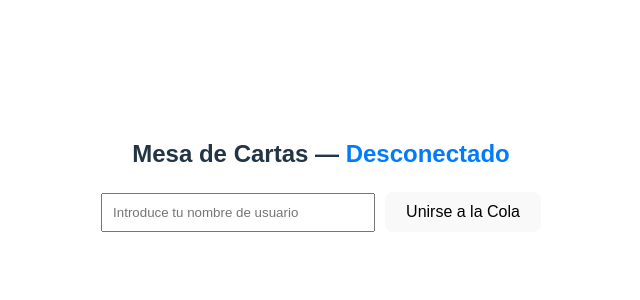
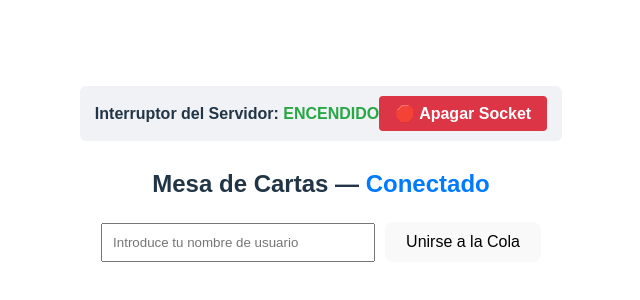
Before and after one commit to Carloscazallas123/RepoTestCard, a React (Vite) app in the folder FrontEnd/: page / in a window 1280 px wide. Shown: the part 226-526 px from the top of the page, without its empty margins (319-959 px from the left). Built offline with nearby package versions, Linux system fonts and the light colour scheme.

Commit message:
Agregar control del estado del WebSocket y mejorar la gestión de la conexión en el componente TableroJuego

```diff
--- a/FrontEnd/src/components/juego.tsx
+++ b/FrontEnd/src/components/juego.tsx
@@ -7,15 +7,18 @@ export const TableroJuego = () => {
   const [partida, setPartida] = useState<MatchDTO | null>(null);
   const [estadoJuego, setEstadoJuego] = useState<string>('Desconectado');
 
+  // Guardamos si el WebSocket está activo o apagado en el Front
+  const [isSocketActivo, setIsSocketActivo] = useState<boolean>(false);
+
   // Guardamos la carta que ha seleccionado el jugador en el turno actual
   const [cartaSeleccionada, setCartaSeleccionada] = useState<number | null>(null);
 
-  // 2. CICLO DE VIDA: Conectar al entrar, Desconectar al salir
-  useEffect(() => {
-    // Usamos tus interfaces MatchDTO para mapear los canales A y B
+  // Función exclusiva para encender el Socket y configurar las escuchas
+  const activarConexion = () => {
+    setEstadoJuego("Conectando...");
+
     webSocketService.conectar<MatchDTO, MatchDTO>(
       (matchDto) => {
-        // Alerta de seguridad por si tu Java sigue devolviendo 'return null;' en CreateMatch
         if (!matchDto) {
           setEstadoJuego("Esperando a que se una el segundo jugador...");
           return;
@@ -28,7 +31,6 @@ export const TableroJuego = () => {
       (objectMatchDto) => {
         console.log("Turno resuelto por el servidor:", objectMatchDto);
 
-        // Actualizamos los puntos, el estado y las cartas restadas usando tus interfaces
         setPartida((prev) => {
           if (!prev) return null;
           return {
@@ -42,45 +44,90 @@ export const TableroJuego = () => {
         });
 
         setEstadoJuego(objectMatchDto.state);
-        setCartaSeleccionada(null); // Liberamos el botón para el siguiente turno
+        setCartaSeleccionada(null);
       },
       () => {
         setEstadoJuego("Error de comunicación con Railway");
+        setIsSocketActivo(false);
       }
     );
 
-    // Al desmontar la pantalla, apagamos todo el WebSocket de golpe
+    setIsSocketActivo(true);
+    setEstadoJuego("Conectado");
+  };
+
+  // Función exclusiva para apagar el Socket y limpiar el tablero si es necesario
+  const desactivarConexion = () => {
+    webSocketService.desactivar();
+    setIsSocketActivo(false);
+    setPartida(null); // Limpiamos la partida actual al apagar el cable
+    setEstadoJuego("Desconectado por el usuario");
+  };
+
+  // CICLO DE VIDA: Intentar conectar automáticamente al entrar a la pantalla
+  useEffect(() => {
+    activarConexion();
+
+    // Al desmontar la pantalla (salir), nos aseguramos de apagarlo siempre
     return () => {
       webSocketService.desactivar();
     };
   }, []);
 
-  // 3. FLUJO: Enviar nombre a la cola de Matchmaking
+  // FLUJO: Enviar nombre a la cola de Matchmaking
   const handleBuscarPartida = () => {
     if (!nombreUsuario.trim()) return;
+    if (!isSocketActivo) {
+      alert("Debes encender el WebSocket antes de buscar partida.");
+      return;
+    }
     setEstadoJuego("Entrando en la cola de espera...");
     webSocketService.enviarCrearPartida(nombreUsuario);
   };
 
-  // 4. FLUJO: El jugador lanza una carta (Se construye el GameDTO)
+  // FLUJO: El jugador lanza una carta (Se construye el GameDTO)
   const handleEnviarJugada = (idCarta: number) => {
     if (!partida) return;
 
     setCartaSeleccionada(idCarta);
 
-    // Construimos el GameDTO exacto que exige tu interfaz
     const jugada: GameDTO = {
       idMatch: partida.idMatch,
-      card1: idCarta, // La carta que seleccionas tú
-      card2: 0        // El rival enviará la suya desde su propia pantalla
+      card1: idCarta,
+      card2: 0
     };
 
-    // Mandamos el GameDTO estructurado por el WebSocket
     webSocketService.enviarJugadaRealizada<GameDTO>(jugada);
   };
 
   return (
     <div style={{ padding: '20px', fontFamily: 'Arial, sans-serif' }}>
+
+      {/* SECCIÓN NUEVA: BOTÓN DE CONTROL GLOBAL DEL SOCKET */}
+      <div style={{ display: 'flex', justifyContent: 'space-between', alignItems: 'center', marginBottom: '25px', background: '#f0f2f5', padding: '10px 15px', borderRadius: '6px' }}>
+        <div>
+          <span style={{ fontWeight: 'bold' }}>Interruptor del Servidor: </span>
+          <span style={{ color: isSocketActivo ? '#28a745' : '#dc3545', fontWeight: 'bold' }}>
+            {isSocketActivo ? 'ENCENDIDO' : 'APAGADO'}
+          </span>
+        </div>
+
+        <button
+          onClick={isSocketActivo ? desactivarConexion : activarConexion}
+          style={{
+            padding: '8px 16px',
+            backgroundColor: isSocketActivo ? '#dc3545' : '#28a745',
+            color: '#fff',
+            border: 'none',
+            borderRadius: '4px',
+            cursor: 'pointer',
+            fontWeight: 'bold'
+          }}
+        >
+          {isSocketActivo ? '🛑 Apagar Socket' : '⚡ Encender Socket'}
+        </button>
+      </div>
+
       <h2>Mesa de Cartas — <span style={{ color: '#007bff' }}>{estadoJuego}</span></h2>
 
       {/* VISTA 1: MENÚ DE INGRESO (Si no hay partida activa todavía) */}
@@ -88,12 +135,17 @@ export const TableroJuego = () => {
         <div style={{ marginTop: '20px' }}>
           <input
             type="text"
-            placeholder="Introduce tu nombre de usuario"
+            placeholder={isSocketActivo ? "Introduce tu nombre de usuario" : "Enciende el socket para jugar"}
+            disabled={!isSocketActivo}
             value={nombreUsuario}
             onChange={(e) => setNombreUsuario(e.target.value)}
             style={{ padding: '10px', width: '250px', marginRight: '10px' }}
           />
-          <button onClick={handleBuscarPartida} style={{ padding: '10px 20px', cursor: 'pointer' }}>
+          <button
+            disabled={!isSocketActivo}
+            onClick={handleBuscarPartida}
+            style={{ padding: '10px 20px', cursor: isSocketActivo ? 'pointer' : 'not-allowed' }}
+          >
             Unirse a la Cola
           </button>
         </div>
@@ -124,7 +176,7 @@ export const TableroJuego = () => {
             {partida.player1.deskUser?.cards?.map((idCarta) => (
               <button
                 key={idCarta}
-                disabled={cartaSeleccionada !== null}
+                disabled={cartaSeleccionada !== null || !isSocketActivo}
                 onClick={() => handleEnviarJugada(idCarta)}
                 style={{
                   padding: '25px 20px',
@@ -133,7 +185,7 @@ export const TableroJuego = () => {
                   color: cartaSeleccionada === idCarta ? '#fff' : '#333',
                   border: '2px solid #ccc',
                   borderRadius: '6px',
-                  cursor: cartaSeleccionada !== null ? 'not-allowed' : 'pointer',
+                  cursor: (cartaSeleccionada !== null || !isSocketActivo) ? 'not-allowed' : 'pointer',
                   boxShadow: '0 2px 4px rgba(0,0,0,0.05)'
                 }}
               >
@@ -143,7 +195,7 @@ export const TableroJuego = () => {
           </div>
 
           {cartaSeleccionada && (
-            <p style={{ marginTop: '15px', color: '#28a745', fontWeight: '5px' }}>
+            <p style={{ marginTop: '15px', color: '#28a745', fontWeight: 'bold' }}>
               Has lanzado la carta #{cartaSeleccionada}. Esperando movimiento del oponente...
             </p>
           )}
```
